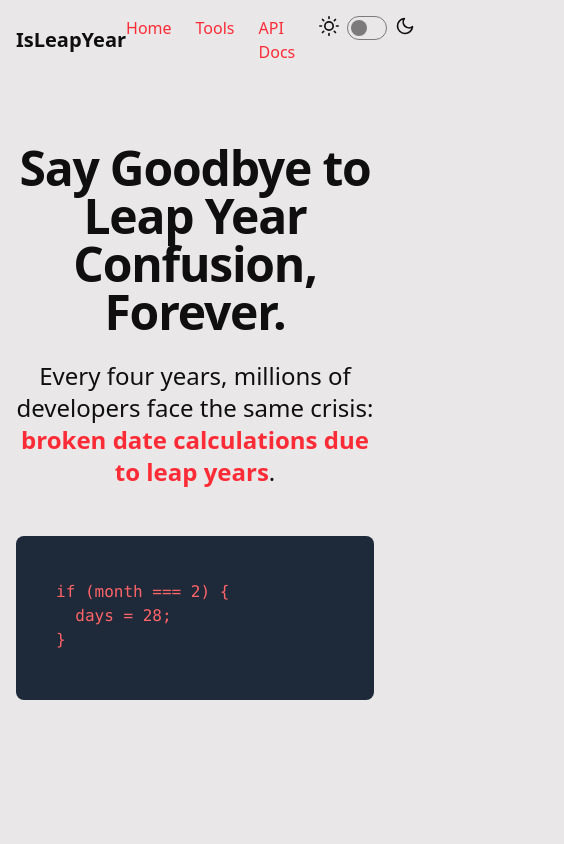
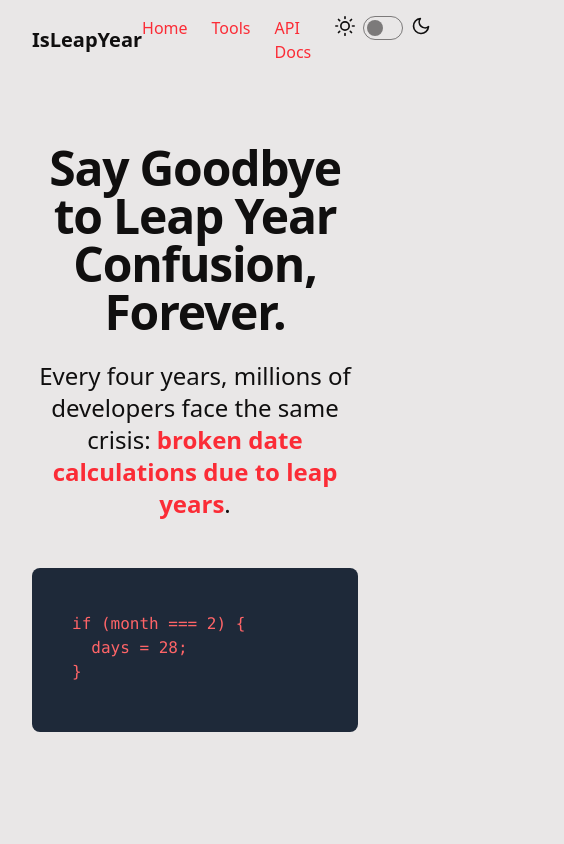
Before and after one commit to ruchernchong/is-leap-year, a Next.js app: page / in a window 390 px wide. Shown: the top 844 px of the page, 564 px wide, since content can reach past the window. Built offline with nearby package versions, Linux system fonts and the light colour scheme.

Commit message:
Fix layout for mobile

```diff
--- a/src/app/layout.tsx
+++ b/src/app/layout.tsx
@@ -61,7 +61,7 @@
   return (
     <html lang="en">
       <body className={`${geistSans.variable} ${geistMono.variable}`}>
-        <main className="container mx-auto">
+        <main className="container mx-auto px-4">
           <Navbar />
           <div>{children}</div>
           <Footer />
--- a/src/app/page.tsx
+++ b/src/app/page.tsx
@@ -33,7 +33,7 @@
       </section>
       {/* Our Solution Section */}
       <section className="py-20">
-        <div className="grid gap-12 md:grid-cols-2">
+        <div className="grid grid-cols-1 gap-12 md:grid-cols-2">
           <div>
             <h3 className="mb-4 font-bold text-2xl text-red-500">
               The API Endpoint
@@ -54,7 +54,6 @@
 }`}
             />
           </div>
-
           <div>
             <h3 className="mb-4 font-bold text-2xl text-red-500">
               Implementation Example
```
